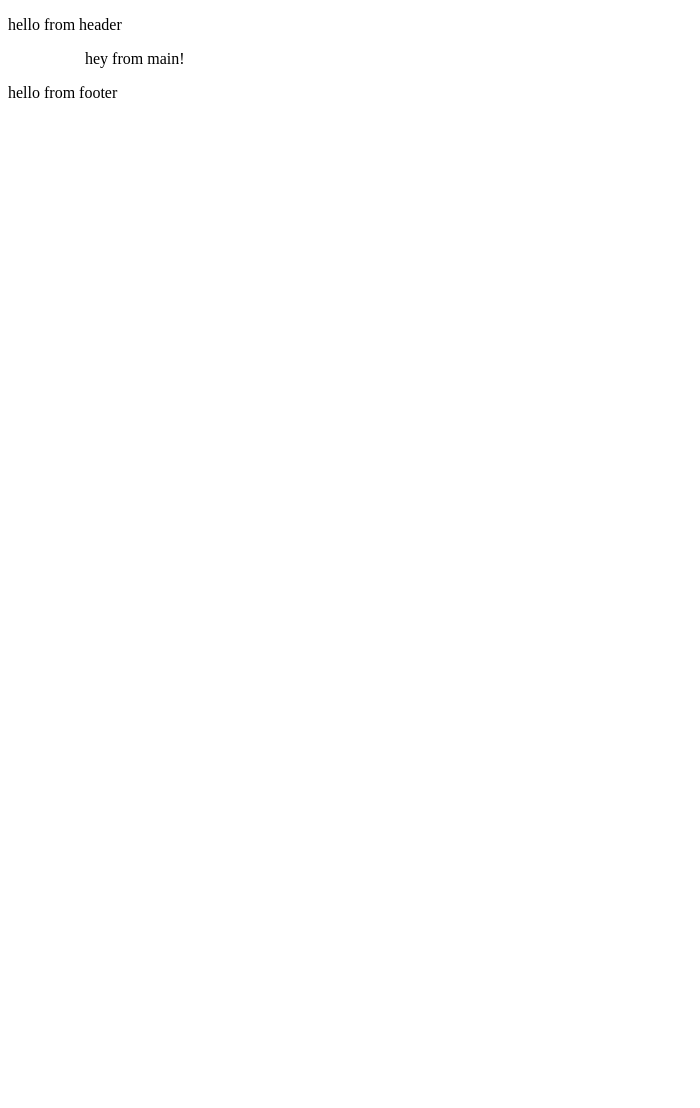
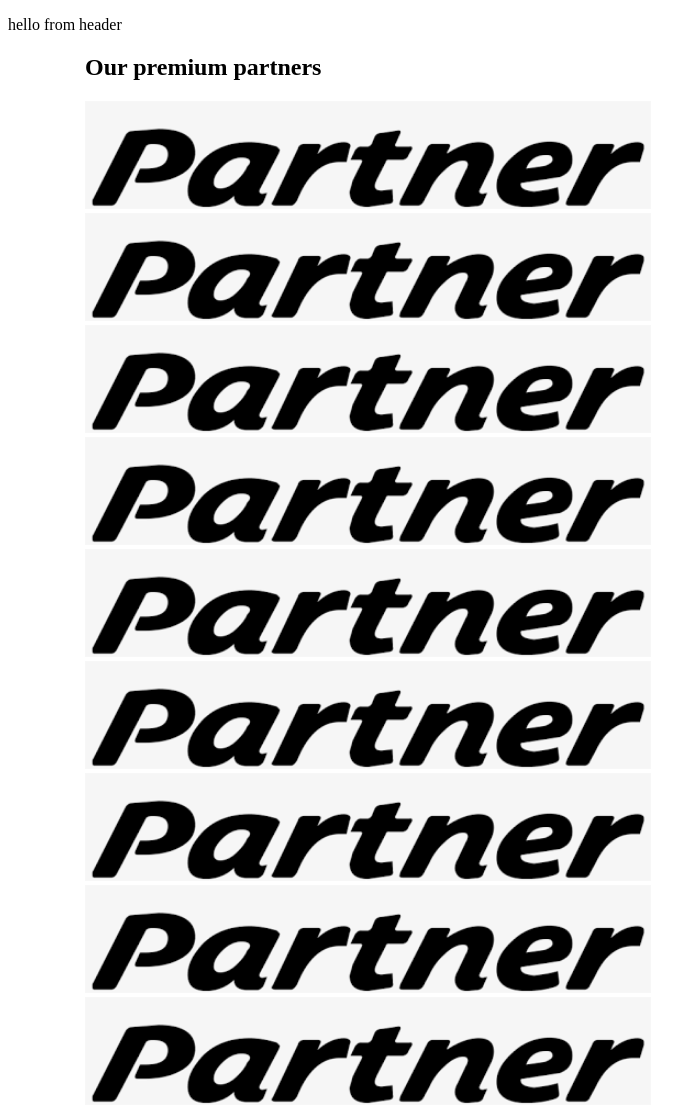
Before and after one commit to AIESEC-Medina/lc-medina-website, a Gatsby site: page / in a window 1280 px wide. Shown: the top 1108 px of the page, without its empty margins (0-700 px from the left). Before the commit the page ends 800 px from the top, so only its background shows below. Built offline with nearby package versions, Linux system fonts and the light colour scheme; Gatsby itself is replaced by a stand-in of ours.

Commit message:
feat: Started on the partner slider

```diff
--- /dev/null
+++ b/src/page-components/Partnerslider/index.js
@@ -0,0 +1,41 @@
+/* -------------------------------------------------------------------------- */
+/*                                Dependencies                                */
+/* -------------------------------------------------------------------------- */
+
+// Pakcages
+import React from 'react';
+
+// UI lib comoponents
+
+// Local UI components
+import PartnerImg from '../../assets/images/partner.png';
+// @TODO: Import other locally-made dependencies here
+
+// Style
+import './index.scss';
+
+/* -------------------------------------------------------------------------- */
+/*                                  Component                                 */
+/* -------------------------------------------------------------------------- */
+
+function PartnerSlider() {
+  /* ******************************** RENDERING ******************************* */
+  return (
+    <div id="slider-main">
+      <h2>Our premium partners</h2>
+      <div id="slider">
+        <img src={PartnerImg} alt="partner" />
+        <img src={PartnerImg} alt="partner" />
+        <img src={PartnerImg} alt="partner" />
+        <img src={PartnerImg} alt="partner" />
+        <img src={PartnerImg} alt="partner" />
+        <img src={PartnerImg} alt="partner" />
+        <img src={PartnerImg} alt="partner" />
+        <img src={PartnerImg} alt="partner" />
+        <img src={PartnerImg} alt="partner" />
+      </div>
+    </div>
+  );
+}
+
+export default PartnerSlider;
--- a/src/pages/index.js
+++ b/src/pages/index.js
@@ -13,6 +13,7 @@ import Layout from '../shared/Layout';
 import Seo from '../shared/Seo';
 
 // Local page components
+import PartnerSlider from '../page-components/Partnerslider';
 // @TODO Import local components here
 
 /* -------------------------------------------------------------------------- */
@@ -24,7 +25,7 @@ function IndexPage() {
     <Layout>
       <Seo title="Home" />
       <Container>
-        <p>hey from main!</p>
+        <PartnerSlider />
       </Container>
     </Layout>
   );
```
Also changed, not shown: src/assets/images/partner.png (added), src/page-components/Partnerslider/index.scss (added).
